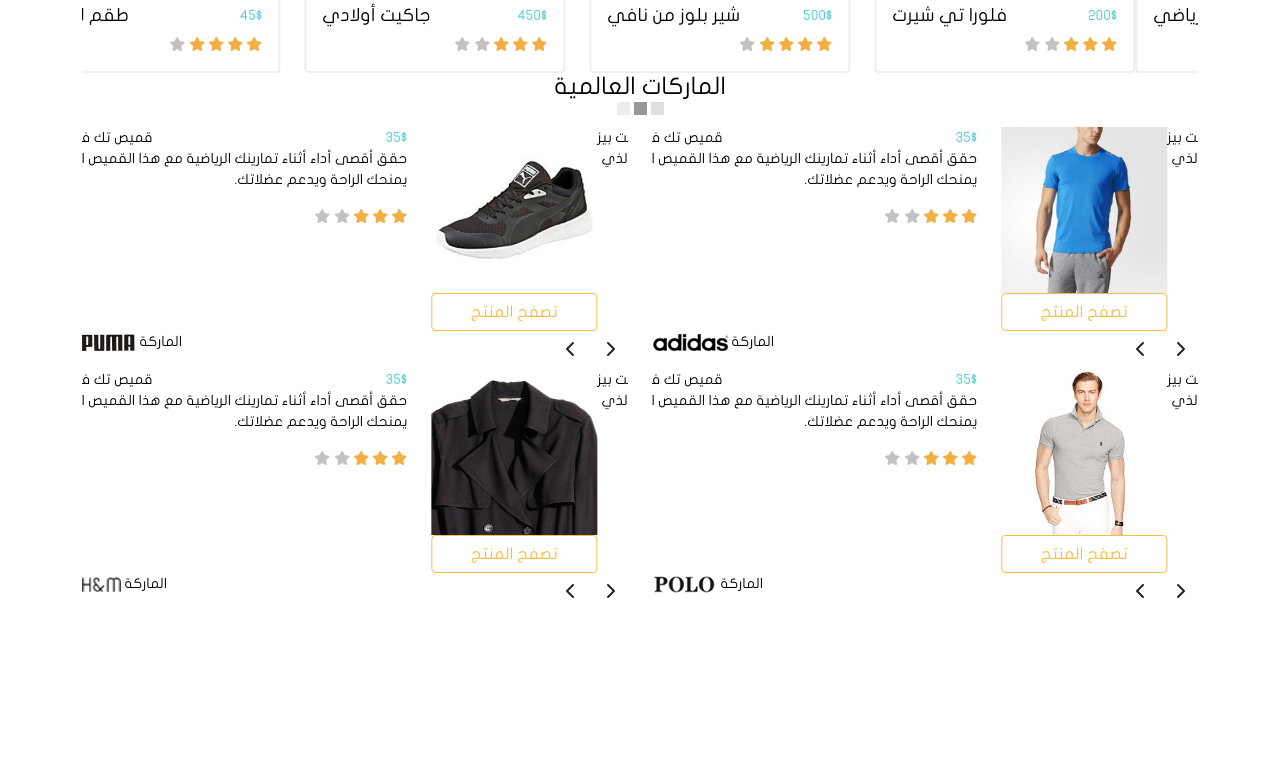
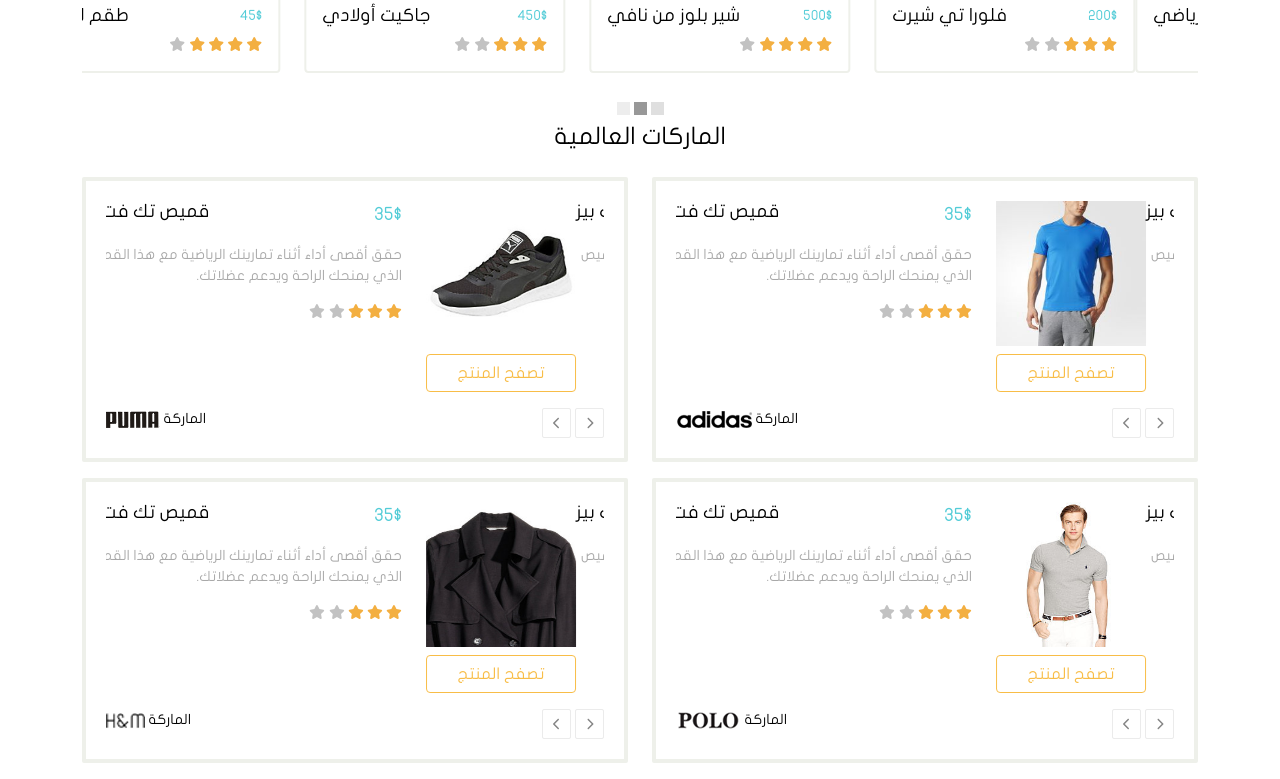
Before and after one commit to MostafaGohar1/ecommerce, a website built with webpack: page src/index.html in a window 1280 px wide. Shown: the part 995-1774 px from the top of the page. Before the commit the page ends 1606 px from the top, so only its background shows below. Built offline with nearby package versions, Linux system fonts and the light colour scheme.

Commit message:
brands-product

```diff
--- a/src/index.html
+++ b/src/index.html
@@ -535,23 +535,25 @@
                     <h3 class="heading text-center">الماركات العالمية</h3>
                     <div class="row">
                         <!-- ماركة اديدس -->
-                        <div class="col-6">
+                        <div class="col-6 mb-3">
                             <div class="panel">
                                 <div id="carousel-brand-adidas" class="carousel slide" data-bs-ride="carousel">
                                     <div class="carousel-inner">
                                         <div class="carousel-item active">
                                             <div class="row">
                                                 <div class="col-4">
-                                                    <img src="images/adidas_1.jpg" alt="adidas_1" class="w-100">
+                                                    <img src="images/adidas_1.jpg" alt="adidas_1" class="w-100 mb-2"
+                                                        height="145">
                                                     <a href="#" class="btn custom-btn-outline-warning d-block">تصفح
                                                         المنتج</a>
                                                 </div>
                                                 <div class="col-8">
                                                     <div class="clearfix">
-                                                        <div class="float-start">قميص تك فت بيز</div>
+                                                        <h4 class="float-start">قميص تك فت بيز</h4>
                                                         <div class="float-end price">35$</div>
                                                     </div>
-                                                    <p>حقق أقصى أداء أثناء تمارينك الرياضية مع هذا القميص الذي يمنحك
+                                                    <p class="custom-text-muted">حقق أقصى أداء أثناء تمارينك الرياضية مع
+                                                        هذا القميص الذي يمنحك
                                                         الراحة ويدعم عضلاتك.</p>
                                                     <div class="rating">
                                                         <i class="fa-solid fa-star active"></i>
@@ -566,16 +568,18 @@
                                         <div class="carousel-item">
                                             <div class="row">
                                                 <div class="col-4">
-                                                    <img src="images/adidas_2.jpg" alt="adidas_2" class="w-100">
+                                                    <img src="images/adidas_2.jpg" alt="adidas_2" class="w-100 mb-2"
+                                                        height="145">
                                                     <a href="#" class="btn custom-btn-outline-warning d-block">تصفح
                                                         المنتج</a>
                                                 </div>
                                                 <div class="col-8">
                                                     <div class="clearfix">
-                                                        <div class="float-start">قميص تك فت بيز</div>
+                                                        <h4 class="float-start">قميص تك فت بيز</h4>
                                                         <div class="float-end price">35$</div>
                                                     </div>
-                                                    <p>حقق أقصى أداء أثناء تمارينك الرياضية مع هذا القميص الذي يمنحك
+                                                    <p class="custom-text-muted">حقق أقصى أداء أثناء تمارينك الرياضية مع
+                                                        هذا القميص الذي يمنحك
                                                         الراحة ويدعم عضلاتك.</p>
                                                     <div class="rating">
                                                         <i class="fa-solid fa-star active"></i>
@@ -588,6 +592,7 @@
                                             </div>
                                         </div>
                                     </div>
+                                    <div class="mt-3">
                                         <div class="clearfix">
                                             <div class="float-start">
                                                 <div class="d-inline">الماركة</div>
@@ -607,24 +612,27 @@
                                     </div>
                                 </div>
                             </div>
+                        </div>
                         <!-- ماركة بوما -->
-                        <div class="col-6">
+                        <div class="col-6 mb-3">
                             <div class="panel">
                                 <div id="carousel-brand-puma" class="carousel slide" data-bs-ride="carousel">
                                     <div class="carousel-inner">
                                         <div class="carousel-item active">
                                             <div class="row">
                                                 <div class="col-4">
-                                                    <img src="images/puma_1.jpg" alt="puma_1" class="w-100">
+                                                    <img src="images/puma_1.jpg" alt="puma_1" class="w-100 mb-2"
+                                                        height="145">
                                                     <a href="#" class="btn custom-btn-outline-warning d-block">تصفح
                                                         المنتج</a>
                                                 </div>
                                                 <div class="col-8">
                                                     <div class="clearfix">
-                                                        <div class="float-start">قميص تك فت بيز</div>
+                                                        <h4 class="float-start">قميص تك فت بيز</h4>
                                                         <div class="float-end price">35$</div>
                                                     </div>
-                                                    <p>حقق أقصى أداء أثناء تمارينك الرياضية مع هذا القميص الذي يمنحك
+                                                    <p class="custom-text-muted">حقق أقصى أداء أثناء تمارينك الرياضية مع
+                                                        هذا القميص الذي يمنحك
                                                         الراحة ويدعم عضلاتك.</p>
                                                     <div class="rating">
                                                         <i class="fa-solid fa-star active"></i>
@@ -639,16 +647,18 @@
                                         <div class="carousel-item">
                                             <div class="row">
                                                 <div class="col-4">
-                                                    <img src="images/puma_2.jpg" alt="puma_2" class="w-100">
+                                                    <img src="images/puma_2.jpg" alt="puma_2" class="w-100 mb-2"
+                                                        height="145">
                                                     <a href="#" class="btn custom-btn-outline-warning d-block">تصفح
                                                         المنتج</a>
                                                 </div>
                                                 <div class="col-8">
                                                     <div class="clearfix">
-                                                        <div class="float-start">قميص تك فت بيز</div>
+                                                        <h4 class="float-start">قميص تك فت بيز</h4>
                                                         <div class="float-end price">35$</div>
                                                     </div>
-                                                    <p>حقق أقصى أداء أثناء تمارينك الرياضية مع هذا القميص الذي يمنحك
+                                                    <p class="custom-text-muted">حقق أقصى أداء أثناء تمارينك الرياضية مع
+                                                        هذا القميص الذي يمنحك
                                                         الراحة ويدعم عضلاتك.</p>
                                                     <div class="rating">
                                                         <i class="fa-solid fa-star active"></i>
@@ -661,6 +671,7 @@
                                             </div>
                                         </div>
                                     </div>
+                                    <div class="mt-3">
                                         <div class="clearfix">
                                             <div class="float-start">
                                                 <div class="d-inline">الماركة</div>
@@ -680,24 +691,27 @@
                                     </div>
                                 </div>
                             </div>
+                        </div>
                         <!-- ماركة بولو -->
-                        <div class="col-6">
+                        <div class="col-6 mb-3">
                             <div class="panel">
                                 <div id="carousel-brand-polo" class="carousel slide" data-bs-ride="carousel">
                                     <div class="carousel-inner">
                                         <div class="carousel-item active">
                                             <div class="row">
                                                 <div class="col-4">
-                                                    <img src="images/polo_1.jpg" alt="polo_1" class="w-100">
+                                                    <img src="images/polo_1.jpg" alt="polo_1" class="w-100 mb-2"
+                                                        height="145">
                                                     <a href="#" class="btn custom-btn-outline-warning d-block">تصفح
                                                         المنتج</a>
                                                 </div>
                                                 <div class="col-8">
                                                     <div class="clearfix">
-                                                        <div class="float-start">قميص تك فت بيز</div>
+                                                        <h4 class="float-start">قميص تك فت بيز</h4>
                                                         <div class="float-end price">35$</div>
                                                     </div>
-                                                    <p>حقق أقصى أداء أثناء تمارينك الرياضية مع هذا القميص الذي يمنحك
+                                                    <p class="custom-text-muted">حقق أقصى أداء أثناء تمارينك الرياضية مع
+                                                        هذا القميص الذي يمنحك
                                                         الراحة ويدعم عضلاتك.</p>
                                                     <div class="rating">
                                                         <i class="fa-solid fa-star active"></i>
@@ -712,16 +726,18 @@
                                         <div class="carousel-item">
                                             <div class="row">
                                                 <div class="col-4">
-                                                    <img src="images/polo_2.jpg" alt="polo_2" class="w-100">
+                                                    <img src="images/polo_2.jpg" alt="polo_2" class="w-100 mb-2"
+                                                        height="145">
                                                     <a href="#" class="btn custom-btn-outline-warning d-block">تصفح
                                                         المنتج</a>
                                                 </div>
                                                 <div class="col-8">
                                                     <div class="clearfix">
-                                                        <div class="float-start">قميص تك فت بيز</div>
+                                                        <h4 class="float-start">قميص تك فت بيز</h4>
                                                         <div class="float-end price">35$</div>
                                                     </div>
-                                                    <p>حقق أقصى أداء أثناء تمارينك الرياضية مع هذا القميص الذي يمنحك
+                                                    <p class="custom-text-muted">حقق أقصى أداء أثناء تمارينك الرياضية مع
+                                                        هذا القميص الذي يمنحك
                                                         الراحة ويدعم عضلاتك.</p>
                                                     <div class="rating">
                                                         <i class="fa-solid fa-star active"></i>
@@ -734,6 +750,7 @@
                                             </div>
                                         </div>
                                     </div>
+                                    <div class="mt-3">
                                         <div class="clearfix">
                                             <div class="float-start">
                                                 <div class="d-inline">الماركة</div>
@@ -753,24 +770,27 @@
                                     </div>
                                 </div>
                             </div>
+                        </div>
                         <!-- ماركة اتش اند ام -->
-                        <div class="col-6">
+                        <div class="col-6 mb-3">
                             <div class="panel">
                                 <div id="carousel-brand-hm" class="carousel slide" data-bs-ride="carousel">
                                     <div class="carousel-inner">
                                         <div class="carousel-item active">
                                             <div class="row">
                                                 <div class="col-4">
-                                                    <img src="images/hm_1.jpg" alt="hm_1" class="w-100">
+                                                    <img src="images/hm_1.jpg" alt="hm_1" class="w-100 mb-2"
+                                                        height="145">
                                                     <a href="#" class="btn custom-btn-outline-warning d-block">تصفح
                                                         المنتج</a>
                                                 </div>
                                                 <div class="col-8">
                                                     <div class="clearfix">
-                                                        <div class="float-start">قميص تك فت بيز</div>
+                                                        <h4 class="float-start">قميص تك فت بيز</h4>
                                                         <div class="float-end price">35$</div>
                                                     </div>
-                                                    <p>حقق أقصى أداء أثناء تمارينك الرياضية مع هذا القميص الذي يمنحك
+                                                    <p class="custom-text-muted">حقق أقصى أداء أثناء تمارينك الرياضية مع
+                                                        هذا القميص الذي يمنحك
                                                         الراحة ويدعم عضلاتك.</p>
                                                     <div class="rating">
                                                         <i class="fa-solid fa-star active"></i>
@@ -785,16 +805,18 @@
                                         <div class="carousel-item">
                                             <div class="row">
                                                 <div class="col-4">
-                                                    <img src="images/hm_2.jpg" alt="hm_2" class="w-100">
+                                                    <img src="images/hm_2.jpg" alt="hm_2" class="w-100 mb-2"
+                                                        height="145">
                                                     <a href="#" class="btn custom-btn-outline-warning d-block">تصفح
                                                         المنتج</a>
                                                 </div>
                                                 <div class="col-8">
                                                     <div class="clearfix">
-                                                        <div class="float-start">قميص تك فت بيز</div>
+                                                        <h4 class="float-start">قميص تك فت بيز</h4>
                                                         <div class="float-end price">35$</div>
                                                     </div>
-                                                    <p>حقق أقصى أداء أثناء تمارينك الرياضية مع هذا القميص الذي يمنحك
+                                                    <p class="custom-text-muted">حقق أقصى أداء أثناء تمارينك الرياضية مع
+                                                        هذا القميص الذي يمنحك
                                                         الراحة ويدعم عضلاتك.</p>
                                                     <div class="rating">
                                                         <i class="fa-solid fa-star active"></i>
@@ -807,6 +829,7 @@
                                             </div>
                                         </div>
                                     </div>
+                                    <div class="mt-3">
                                         <div class="clearfix">
                                             <div class="float-start">
                                                 <div class="d-inline">الماركة</div>
@@ -829,6 +852,7 @@
                         </div>
                     </div>
                 </div>
+            </div>
             <!-- نهاية الماركات -->
         </div>
     </body>
--- a/src/style/index.css
+++ b/src/style/index.css
@@ -269,6 +269,7 @@ body {
     border: 2px solid #eef0ea;
     padding: 8px;
     cursor: pointer;
+    margin-bottom: 50px;
 }
 
 .custom-thumbnail:hover {
@@ -323,7 +324,7 @@ body {
 }
 
 .custom-carousel-indicators2 {
-    bottom: -70px;
+    bottom: -20px;
 }
 
 .custom-carousel-indicators2>li {
@@ -338,3 +339,36 @@ body {
 }
 
 /*  نهاية الأكثر مبيعا */
+/* قسم الماركات العالمية */
+.panel {
+    border: 4px solid #eef0ea;
+    border-radius: 2px;
+    padding: 20px;
+}
+
+.panel h4,
+.panel .price {
+    font-size: 130%;
+    margin-bottom: 15px;
+    margin-top: 0;
+}
+
+.panel .custom-text-muted {
+    color: #a9a9a9;
+}
+
+.panel .arrow-btn {
+    background-color: #fff;
+    color: #868686;
+    border: 1px solid #ebebeb;
+    border-radius: 2px;
+    padding: 5px 10px;
+    font-size: 12px;
+}
+
+#row-brand h3.heading {
+    border-top: 1px solid #eef0ea;
+    padding-top: 25px;
+}
+
+/*نهاية قسم الماركات العالمية */
```
Lines whose indentation alone changed are shown as unchanged.
